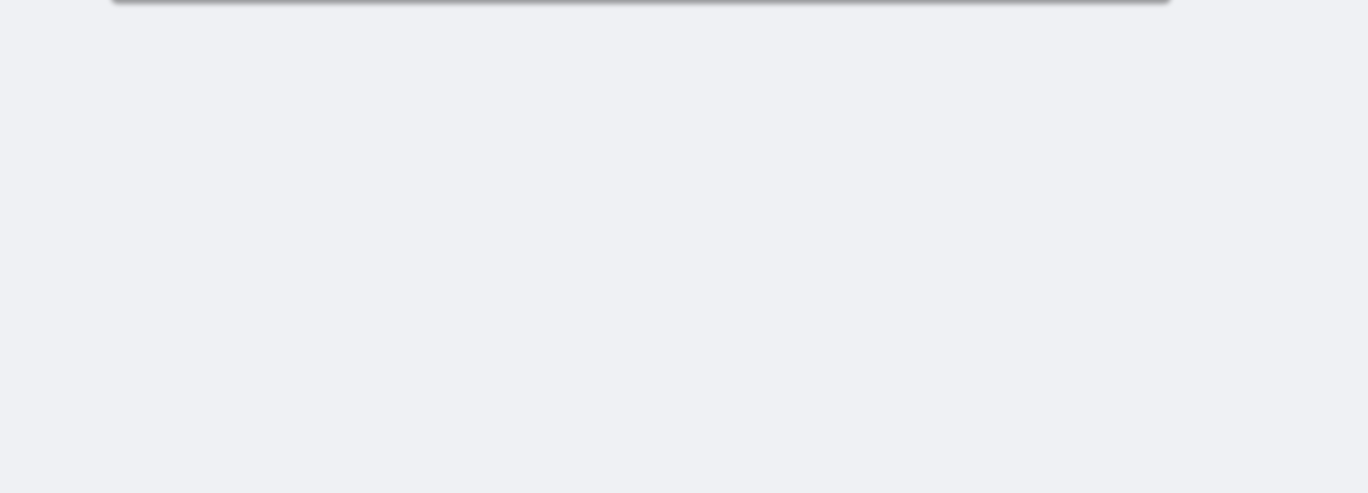
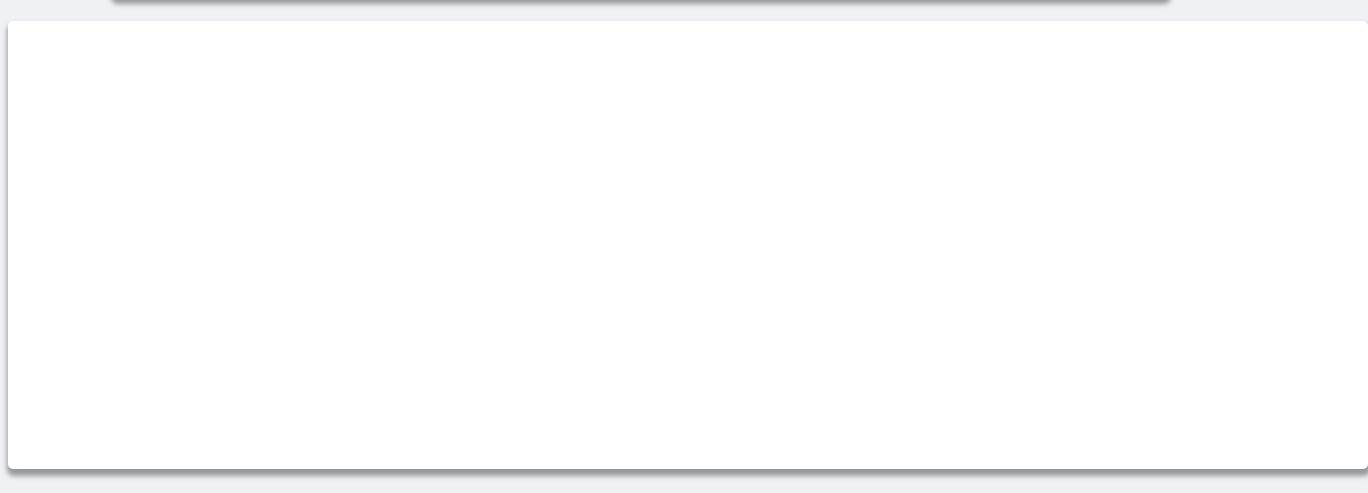
Before and after one commit to SGALT/site-internet-kedge-section-4, a plain HTML site: page index.html in a window 1280 px wide. Shown: the part 1151-1644 px from the top of the page, 1368 px wide, since content can reach past the window. Before the commit the page ends 1172 px from the top, so only its background shows below. Drawn offline with Linux system fonts and the light colour scheme; a script that the page names is missing.

Commit message:
Add files via upload

```diff
--- a/index.html
+++ b/index.html
@@ -57,6 +57,7 @@
       </li>
     </ul>
   </div>
+  <div data-tf-widget="UCwVgK03" style="width:100%;height:400px;"></div><script src="//embed.typeform.com/next/embed.js"></script>
 
 </body>
 </html>
```
